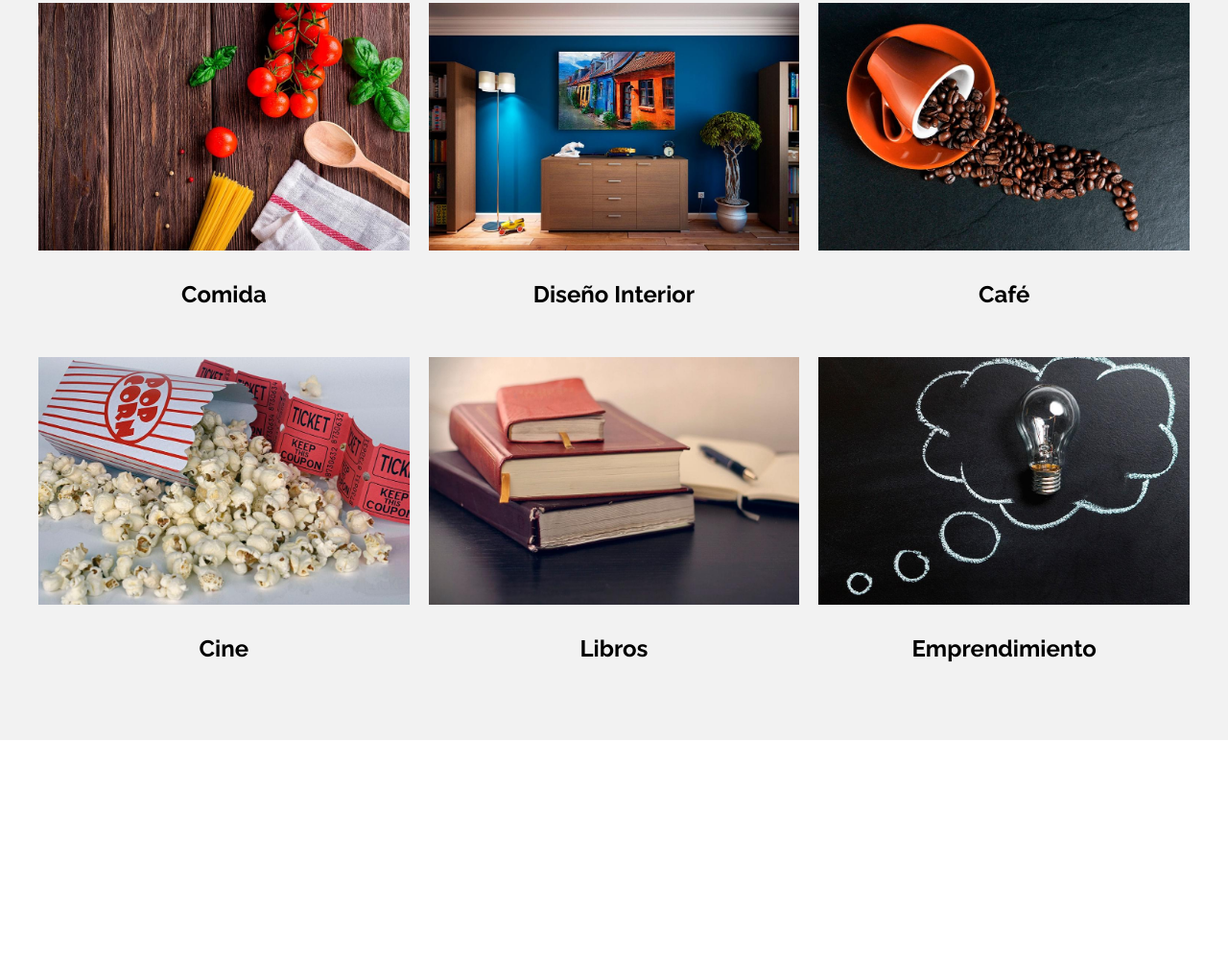
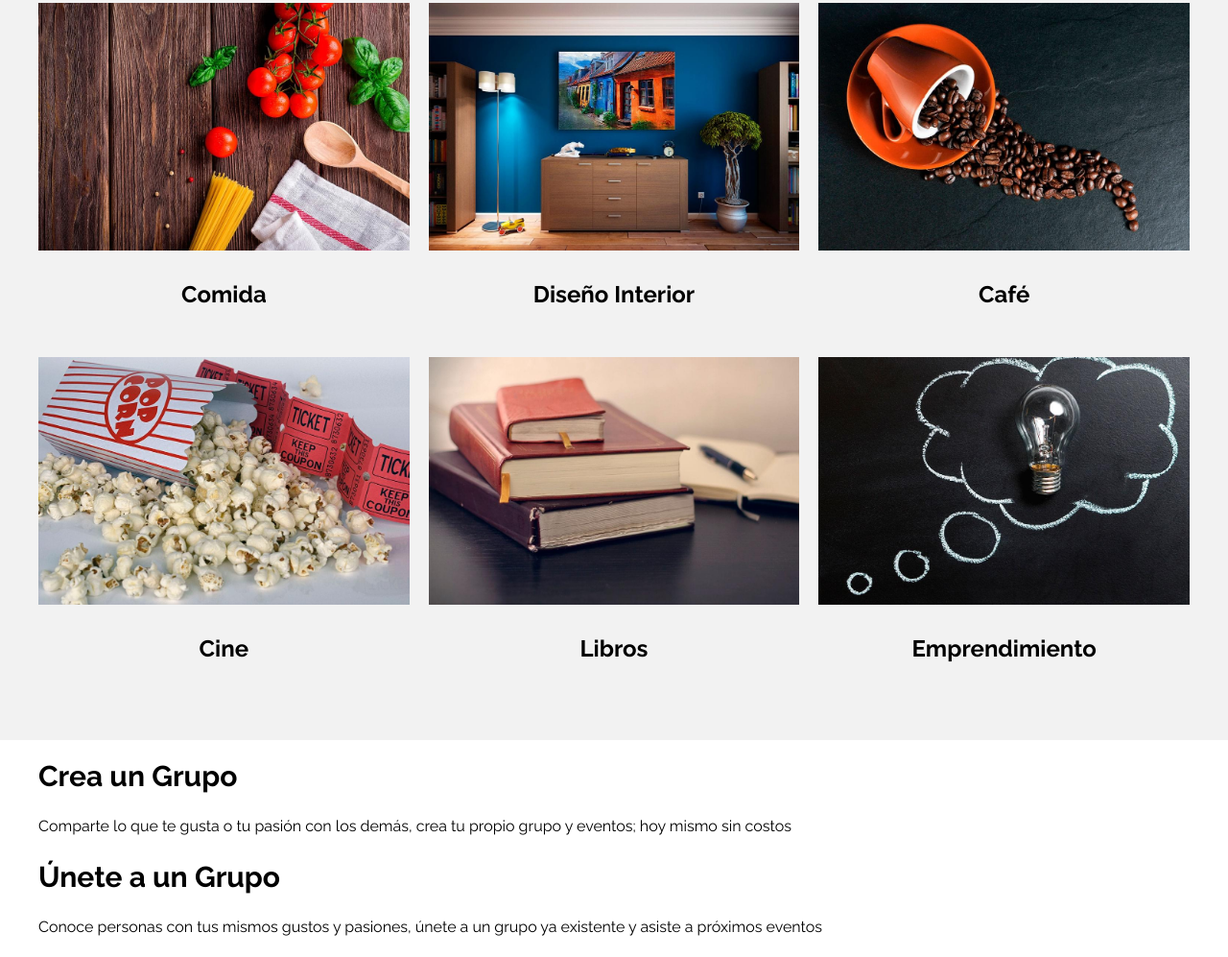
Before and after one commit to mcmmiguel/meetiproject, a website: page index.html in a window 1280 px wide. Shown: the part 2478-3475 px from the top of the page at 96% size. Before the commit the page ends 3249 px from the top, so only its background shows below. Drawn offline with Linux system fonts and the light colour scheme.

Commit message:
index.html: Seccion Grupos agregada

```diff
--- a/index.html
+++ b/index.html
@@ -187,5 +187,19 @@
         </ul>
     </section>
 
+
+    <section class="grupos">
+        <div class="grupos__grid contenedor">
+            <div class="grupo__bloque">
+                <h3 class="grupo__heading">Crea un Grupo</h3>
+                <p class="grupo__texto">Comparte lo que te gusta o tu pasión con los demás, crea tu propio grupo y eventos; hoy mismo sin costos</p>
+            </div>
+            <div class="grupo__bloque">
+                <h3 class="grupo__heading">Únete a un Grupo</h3>
+                <p class="grupo__texto">Conoce personas con tus mismos gustos y pasiones, únete a un grupo ya existente y asiste a próximos eventos</p>
+            </div>
+        </div>
+    </section>
+
 </body>
 </html>
```
